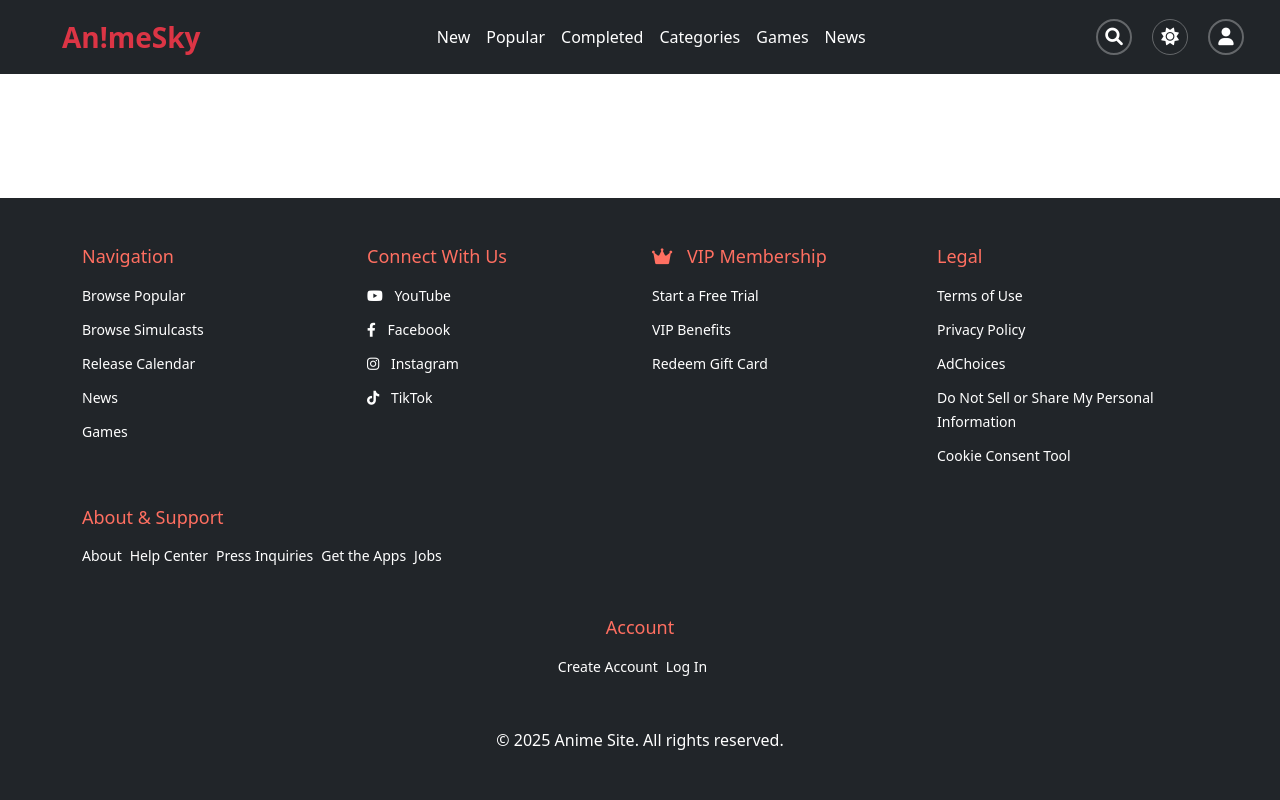
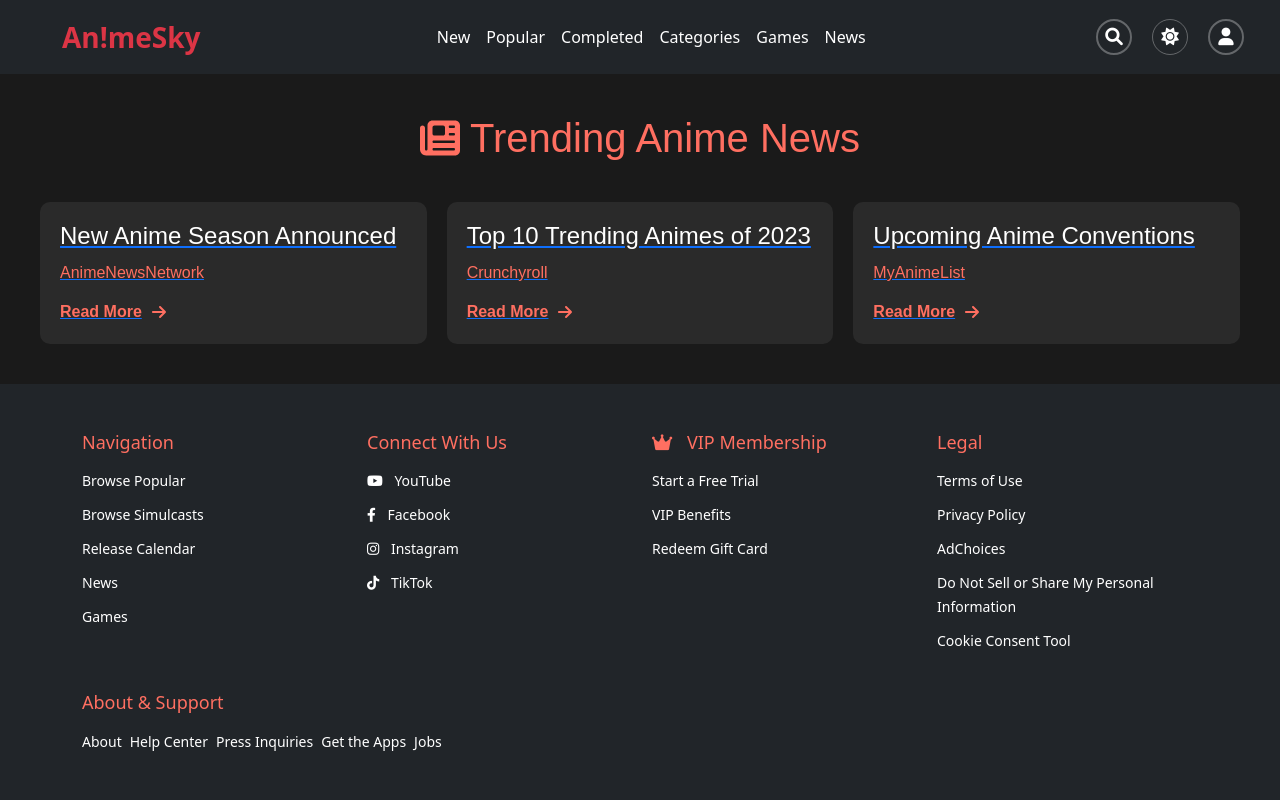
Before and after one commit to kojing777/AnimeSky, a React (Vite) app: page /news in a window 1280 px wide. Shown: the top 800 px of the page. Built offline with nearby package versions, Linux system fonts and the light colour scheme.

Commit message:
An!meSky

```diff
--- a/src/App.jsx
+++ b/src/App.jsx
@@ -1,22 +1,23 @@
-import React from "react";
-import "./App.css";
-// import "bootstrap/dist/css/bootstrap.min.css";
-import { BrowserRouter as Router, Route, Routes } from "react-router-dom";
-import Banner from "./Components/Banner/Banner";
-import Footer from "./Components/Footer/Footer";
-import Navbar from "./Components/Navbar/Navbar";
-import NewNew from "./Components/NewNew/NewNew";
-import AboutMe from "./Components/Popular/Popular";
-import Home from "./Components/Home";
-import Login from "./Components/Login/Login";
-import Signup from "./Components/Signup/Signup";
-import Popular from "./Components/Popular/Popular";
-import PopularGames from "./Components/PopularGames/PopularGames";
-import About from "./Components/About/About";
-import TrendingAnimes from "./Components/AnimeSites/TrendingAnimes";
+import React from 'react';
+import './App.css';
+import { BrowserRouter as Router, Route, Routes } from 'react-router-dom';
+import Banner from './Components/Banner/Banner';
+import Footer from './Components/Footer/Footer';
+import Navbar from './Components/Navbar/Navbar';
+import NewNew from './Components/NewNew/NewNew';
+import Home from './Components/Home';
+import Login from './Components/Login/Login';
+import Signup from './Components/Signup/Signup';
+import Popular from './Components/Popular/Popular';
+import PopularGames from './Components/PopularGames/PopularGames';
+import About from './Components/About/About';
+import TrendingAnimes from './Components/AnimeSites/TrendingAnimes';
+import { NewsProvider } from './NewsContext/NewsContext'; // Import the NewsProvider
+import News from './Components/News/News';
 
 function App() {
   return (
+    <NewsProvider>
       <div className="app-container">
         <Navbar />
         <div className="main-content">
@@ -30,11 +31,12 @@
             <Route path="/signup" element={<Signup />} />
             <Route path="/About" element={<About />} />
             <Route path="/Action" element={<About />} />
+            <Route path="/news" element={<News />} /> {/* Updated path */}
           </Routes>
         </div>
         <Footer />
-
       </div>
+    </NewsProvider>
   );
 }
 
--- a/src/Components/Banner/Banner.css
+++ b/src/Components/Banner/Banner.css
@@ -61,47 +61,63 @@
 }
 
 .banner-buttons button {
-  padding: 10px 20px;
+  padding: 12px 24px;
   border: none;
   border-radius: 5px;
   font-size: 1rem;
   font-weight: bold;
   cursor: pointer;
   transition: all 0.3s ease;
+  text-transform: uppercase;
 }
 
 .watch-now {
   background: #ff6b6b;
   color: white;
+  box-shadow: 0 4px 6px rgba(0, 0, 0, 0.2);
 }
 
 .watch-now:hover {
   background: #ff4b4b;
   transform: translateY(-2px);
+  box-shadow: 0 6px 8px rgba(0, 0, 0, 0.3);
 }
 
 .add-to-list {
   background: rgba(255, 255, 255, 0.1);
   color: white;
+  border: 2px solid #ff6b6b;
+  box-shadow: 0 4px 6px rgba(0, 0, 0, 0.2);
 }
 
 .add-to-list:hover {
   background: rgba(255, 255, 255, 0.2);
   transform: translateY(-2px);
+  box-shadow: 0 6px 8px rgba(0, 0, 0, 0.3);
 }
 
 /* React Slick Overrides */
 .slick-prev,
 .slick-next {
   z-index: 1;
-  width: 40px;
-  height: 40px;
+  width: 60px;
+  height: 60px;
+  background: rgba(255, 107, 107, 0.8);
+  border-radius: 50%;
+  transition: all 0.3s ease;
+}
+
+.slick-prev:hover,
+.slick-next:hover {
+  background: rgba(255, 107, 107, 1);
+  transform: scale(1.1);
 }
 
 .slick-prev:before,
 .slick-next:before {
-  color: #ff6b6b;
-  font-size: 40px;
+  color: white;
+  font-size: 30px;
+  opacity: 1;
 }
 
 .slick-prev {
@@ -110,33 +126,6 @@
 
 .slick-next {
   right: 25px;
-}
-
-/* Dots Positioning and Animation */
-.slick-dots {
-  position: absolute;
-  bottom: 20px;
-  left: 50%;
-  transform: translateX(-50%);
-  display: flex;
-  justify-content: center;
-  gap: 10px;
-}
-
-.slick-dots li {
-  margin: 0;
-}
-
-.slick-dots li button:before {
-  color: #ff6b6b;
-  font-size: 12px;
-  opacity: 0.5;
-  transition: opacity 0.3s ease;
-}
-
-.slick-dots li.slick-active button:before {
-  color: #ff6b6b;
-  opacity: 1;
 }
 
 /* Responsive Adjustments */
@@ -150,12 +139,18 @@
   }
 
   .banner-buttons button {
-    padding: 8px 16px;
+    padding: 10px 20px;
     font-size: 0.9rem;
+  }
+
+  .slick-prev,
+  .slick-next {
+    width: 50px;
+    height: 50px;
   }
 
   .slick-prev:before,
   .slick-next:before {
-    font-size: 30px;
+    font-size: 25px;
   }
 }
--- a/src/Components/Banner/Banner.jsx
+++ b/src/Components/Banner/Banner.jsx
@@ -31,7 +31,7 @@
     {
       id: 4,
       image: "https://i.pinimg.com/474x/62/92/73/629273455138cc31f3d5287d713ff9d8.jpg",
-      title: "Attack on titan",
+      title: "Attack on Titan",
       description:
         "A family is attacked by demons and only two members survive - Tanjiro and his sister Nezuko, who is turning into a demon slowly. Tanjiro sets out to become a demon slayer to avenge his family and cure his sister.",
     },
@@ -46,7 +46,7 @@
 
   // React Slick settings
   const settings = {
-    dots: true,
+    dots: false, // Hide dots
     infinite: true,
     speed: 500,
     slidesToShow: 1,
--- /dev/null
+++ b/src/Components/News/News.css
@@ -0,0 +1,92 @@
+/* News Container */
+.news-container {
+    padding: 40px 20px;
+    background-color: #1a1a1a; /* Dark background */
+    color: #fff;
+    font-family: 'Arial', sans-serif;
+  }
+
+  /* News Heading */
+  .news-heading {
+    font-size: 2.5rem;
+    text-align: center;
+    margin-bottom: 40px;
+    color: #ff6f61; /* Vibrant color for heading */
+    display: flex;
+    align-items: center;
+    justify-content: center;
+  }
+
+  .news-icon {
+    margin-right: 10px;
+    color: #ff6f61; /* Match heading color */
+  }
+
+  /* News Grid */
+  .news-grid {
+    display: grid;
+    grid-template-columns: repeat(auto-fit, minmax(300px, 1fr));
+    gap: 20px;
+    padding: 0 20px;
+  }
+
+  /* News Card */
+  .news-card {
+    background-color: #2a2a2a; /* Slightly lighter than background */
+    border-radius: 10px;
+    padding: 20px;
+    transition: transform 0.3s ease, box-shadow 0.3s ease;
+    cursor: pointer;
+  }
+
+  .news-card:hover {
+    transform: translateY(-10px);
+    box-shadow: 0 10px 20px rgba(0, 0, 0, 0.3);
+  }
+
+  /* News Title */
+  .news-title {
+    font-size: 1.5rem;
+    margin-bottom: 10px;
+    color: #fff;
+  }
+
+  /* News Source */
+  .news-source {
+    font-size: 1rem;
+    color: #ff6f61; /* Vibrant color for source */
+    margin-bottom: 15px;
+  }
+
+  /* Read More Section */
+  .news-read-more {
+    display: flex;
+    align-items: center;
+    color: #ff6f61; /* Vibrant color for read more */
+    font-weight: bold;
+    transition: color 0.3s ease;
+  }
+
+  .news-read-more:hover {
+    color: #ff3b2f; /* Darker shade on hover */
+  }
+
+  .arrow-icon {
+    margin-left: 10px;
+    transition: transform 0.3s ease;
+  }
+
+  .news-read-more:hover .arrow-icon {
+    transform: translateX(5px); /* Animate arrow on hover */
+  }
+
+  /* Responsive Design */
+  @media (max-width: 768px) {
+    .news-grid {
+      grid-template-columns: 1fr;
+    }
+
+    .news-heading {
+      font-size: 2rem;
+    }
+  }
--- /dev/null
+++ b/src/Components/News/News.jsx
@@ -0,0 +1,36 @@
+import React, { useContext } from "react";
+import { NewsContext } from "../../NewsContext/NewsContext"; // Corrected import path
+import "./News.css"; // Import the CSS file
+import { FontAwesomeIcon } from "@fortawesome/react-fontawesome";
+import { faNewspaper, faArrowRight } from "@fortawesome/free-solid-svg-icons";
+
+const News = () => {
+  const { news } = useContext(NewsContext);
+
+  return (
+    <div className="news-container">
+      <h2 className="news-heading">
+        <FontAwesomeIcon icon={faNewspaper} className="news-icon" />
+        Trending Anime News
+      </h2>
+      <div className="news-grid">
+        {news.map((item) => {
+          console.log("News URL:", item.url); // Debugging line
+          return (
+            <div key={item.id} className="news-card">
+              <a href={item.url} target="_blank" rel="noopener noreferrer">
+                <h3 className="news-title">{item.title}</h3>
+                <p className="news-source">{item.source}</p>
+                <div className="news-read-more">
+                  Read More <FontAwesomeIcon icon={faArrowRight} className="arrow-icon" />
+                </div>
+              </a>
+            </div>
+          );
+        })}
+      </div>
+    </div>
+  );
+};
+
+export default News;
--- /dev/null
+++ b/src/NewsContext/NewsContext.jsx
@@ -0,0 +1,27 @@
+import React, { createContext, useState, useEffect } from "react";
+
+export const NewsContext = createContext();
+
+export const NewsProvider = ({ children }) => {
+  const [news, setNews] = useState([]);
+
+  useEffect(() => {
+    // Fetch news data (example static data)
+    const fetchNews = async () => {
+      const newsData = [
+        { id: 1, title: 'New Anime Season Announced', source: 'AnimeNewsNetwork', url: 'https://www.crunchyroll.com/news' },
+        { id: 2, title: 'Top 10 Trending Animes of 2023', source: 'Crunchyroll', url: 'https://www.animenewsnetwork.com/' },
+        { id: 3, title: 'Upcoming Anime Conventions', source: 'MyAnimeList', url: 'https://www.reddit.com/r/animenews/comments/f0tupz/best_news_sites/?rdt=57823' },
+      ];
+      setNews(newsData);
+    };
+
+    fetchNews();
+  }, []);
+
+  return (
+    <NewsContext.Provider value={{ news }}>
+      {children}
+    </NewsContext.Provider>
+  );
+};
```
Lines whose indentation alone changed are shown as unchanged.
